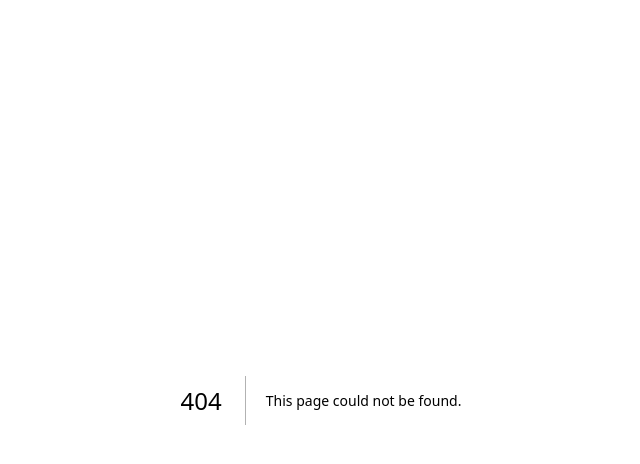
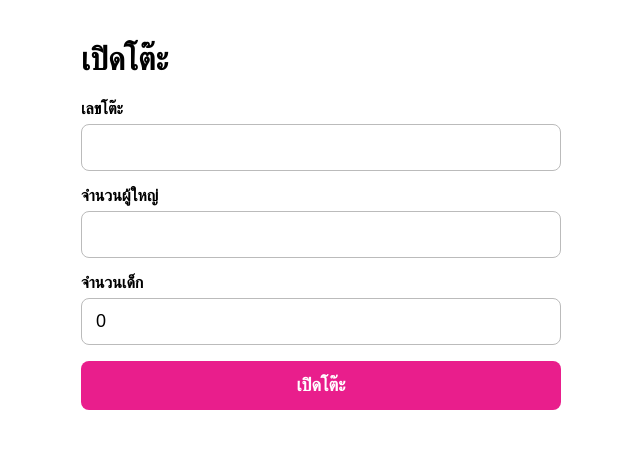
Before and after one commit to s6904035612074-source/ZooBing, a Next.js app: page /generate-qr in a window 1280 px wide. Before the commit this address had no page. Shown: the top 464 px of the page, without its empty margins (319-959 px from the left). Built offline with nearby package versions, Linux system fonts and the light colour scheme.

Commit message:
Rename generate-qr to app/generate-qr/page.js

```diff
--- /dev/null
+++ b/app/generate-qr/page.js
@@ -0,0 +1,355 @@
+"use client";
+
+import { useState } from "react";
+import { supabase } from "../../lib/supabaseClient";
+
+const styles = {
+  main: { maxWidth: 480, margin: "0 auto", padding: 20 },
+  field: { display: "block", marginBottom: 16 },
+  label: { display: "block", marginBottom: 6, fontWeight: 600 },
+  input: {
+    width: "100%",
+    boxSizing: "border-box",
+    padding: "12px 14px",
+    fontSize: 18,
+    border: "1px solid #bbb",
+    borderRadius: 8,
+  },
+  btn: {
+    padding: "14px 18px",
+    fontSize: 18,
+    fontWeight: 600,
+    border: "none",
+    borderRadius: 8,
+    cursor: "pointer",
+  },
+  primary: { background: "#e91e8c", color: "#fff" },
+  danger: { background: "#d32f2f", color: "#fff" },
+  neutral: { background: "#e0e0e0", color: "#222" },
+  warn: {
+    background: "#fdecea",
+    border: "3px solid #d32f2f",
+    borderRadius: 12,
+    padding: 18,
+    marginTop: 24,
+    fontSize: 20,
+  },
+  error: { color: "#d32f2f", marginTop: 12 },
+  info: { color: "#555", marginTop: 12 },
+  overlay: {
+    position: "fixed",
+    inset: 0,
+    background: "rgba(0,0,0,0.5)",
+    display: "flex",
+    alignItems: "center",
+    justifyContent: "center",
+    padding: 20,
+    zIndex: 10,
+  },
+  dialog: {
+    background: "#fff",
+    borderTop: "8px solid #d32f2f",
+    borderRadius: 12,
+    padding: 24,
+    width: "100%",
+    maxWidth: 400,
+    fontSize: 20,
+  },
+};
+
+function minutesSince(iso) {
+  return Math.max(0, Math.floor((Date.now() - new Date(iso).getTime()) / 60000));
+}
+
+export default function GenerateQrPage() {
+  const [tableNumber, setTableNumber] = useState("");
+  const [adultCount, setAdultCount] = useState("");
+  const [childCount, setChildCount] = useState("0");
+
+  const [loading, setLoading] = useState(false);
+  const [error, setError] = useState("");
+  const [info, setInfo] = useState("");
+
+  const [existing, setExisting] = useState(null); // session เก่าที่ยังเปิดอยู่
+  const [showConfirm, setShowConfirm] = useState(false);
+  const [result, setResult] = useState(null); // { session, url }
+  const [copied, setCopied] = useState(false);
+
+  function resetMessages() {
+    setError("");
+    setInfo("");
+  }
+
+  function onTableChange(value) {
+    setTableNumber(value);
+    // เปลี่ยนโต๊ะแล้ว ข้อมูลเตือนเดิมใช้ไม่ได้
+    setExisting(null);
+    setShowConfirm(false);
+    resetMessages();
+  }
+
+  async function handleOpenTable(e) {
+    e.preventDefault();
+    resetMessages();
+    setResult(null);
+
+    const table = parseInt(tableNumber, 10);
+    const adults = parseInt(adultCount, 10);
+    const children = parseInt(childCount || "0", 10);
+
+    if (!Number.isInteger(table) || table <= 0) {
+      setError("กรุณากรอกเลขโต๊ะให้ถูกต้อง");
+      return;
+    }
+    if (!Number.isInteger(adults) || adults < 0 || !Number.isInteger(children) || children < 0) {
+      setError("จำนวนผู้ใหญ่/เด็กต้องเป็นตัวเลขตั้งแต่ 0 ขึ้นไป");
+      return;
+    }
+    if (adults + children === 0) {
+      setError("ต้องมีลูกค้าอย่างน้อย 1 คน");
+      return;
+    }
+
+    setLoading(true);
+    try {
+      // 1) เช็คว่าโต๊ะนี้มี session ที่ยังเปิดอยู่หรือไม่
+      const { data: openSession, error: checkErr } = await supabase
+        .from("sessions")
+        .select("id, adult_count, child_count, created_at")
+        .eq("table_number", table)
+        .eq("status", "open")
+        .order("created_at", { ascending: false })
+        .limit(1)
+        .maybeSingle();
+
+      if (checkErr) throw checkErr;
+
+      if (openSession) {
+        setExisting({ ...openSession, table_number: table });
+        return;
+      }
+
+      // 2) ไม่มี -> สร้าง session ใหม่
+      const { data: created, error: insertErr } = await supabase
+        .from("sessions")
+        .insert({
+          table_number: table,
+          adult_count: adults,
+          child_count: children,
+          status: "open",
+        })
+        .select("id, table_number, adult_count, child_count, created_at")
+        .single();
+
+      if (insertErr) throw insertErr;
+
+      setExisting(null);
+      setResult({
+        session: created,
+        url: `${window.location.origin}/order/${created.table_number}`,
+      });
+    } catch (err) {
+      setError("เกิดข้อผิดพลาด: " + (err?.message || "ไม่ทราบสาเหตุ"));
+    } finally {
+      setLoading(false);
+    }
+  }
+
+  async function handleConfirmClose() {
+    if (!existing) return;
+    resetMessages();
+    setLoading(true);
+    try {
+      // update เฉพาะแถวนี้ และเฉพาะที่ยังเป็น open อยู่
+      const { data, error: updErr } = await supabase
+        .from("sessions")
+        .update({ status: "closed" })
+        .eq("id", existing.id)
+        .eq("status", "open")
+        .select("id");
+
+      if (updErr) throw updErr;
+
+      if (!data || data.length === 0) {
+        setInfo("โต๊ะเดิมถูกปิดไปแล้ว กด \"เปิดโต๊ะ\" ได้เลย");
+      } else {
+        setInfo("ปิดโต๊ะเดิมเรียบร้อย กด \"เปิดโต๊ะ\" เพื่อเปิดใหม่");
+      }
+      setShowConfirm(false);
+      setExisting(null);
+    } catch (err) {
+      setError("ปิดโต๊ะเดิมไม่สำเร็จ: " + (err?.message || "ไม่ทราบสาเหตุ"));
+      setShowConfirm(false);
+    } finally {
+      setLoading(false);
+    }
+  }
+
+  async function handleCopy() {
+    if (!result) return;
+    try {
+      await navigator.clipboard.writeText(result.url);
+    } catch (err) {
+      // fallback สำหรับเบราว์เซอร์ที่ไม่รองรับ clipboard API
+      const ta = document.createElement("textarea");
+      ta.value = result.url;
+      document.body.appendChild(ta);
+      ta.select();
+      document.execCommand("copy");
+      document.body.removeChild(ta);
+    }
+    setCopied(true);
+    setTimeout(() => setCopied(false), 2000);
+  }
+
+  function handleNewTable() {
+    setResult(null);
+    setCopied(false);
+    setTableNumber("");
+    setAdultCount("");
+    setChildCount("0");
+    resetMessages();
+  }
+
+  if (result) {
+    const s = result.session;
+    const qrSrc = `https://api.qrserver.com/v1/create-qr-code/?size=300x300&data=${encodeURIComponent(result.url)}`;
+    return (
+      <main style={{ ...styles.main, textAlign: "center" }}>
+        <h1>เปิดโต๊ะสำเร็จ ✅</h1>
+        <img
+          src={qrSrc}
+          alt={`QR Code โต๊ะ ${s.table_number}`}
+          width={300}
+          height={300}
+          style={{ maxWidth: "100%", height: "auto", border: "1px solid #ddd", borderRadius: 8 }}
+        />
+        <p style={{ fontSize: 24, fontWeight: 700, margin: "16px 0 8px" }}>
+          โต๊ะ {s.table_number} · ผู้ใหญ่ {s.adult_count} · เด็ก {s.child_count}
+        </p>
+        <div style={{ display: "flex", alignItems: "center", justifyContent: "center", gap: 8, flexWrap: "wrap" }}>
+          <span style={{ fontSize: 18, wordBreak: "break-all" }}>{result.url}</span>
+          <button
+            type="button"
+            onClick={handleCopy}
+            style={{ ...styles.btn, ...styles.neutral, padding: "8px 12px", fontSize: 15 }}
+          >
+            {copied ? "คัดลอกแล้ว ✓" : "คัดลอกลิงก์"}
+          </button>
+        </div>
+        <button
+          type="button"
+          onClick={handleNewTable}
+          style={{ ...styles.btn, ...styles.primary, marginTop: 24 }}
+        >
+          เปิดโต๊ะอื่น
+        </button>
+      </main>
+    );
+  }
+
+  return (
+    <main style={styles.main}>
+      <h1>เปิดโต๊ะ</h1>
+
+      <form onSubmit={handleOpenTable}>
+        <label style={styles.field}>
+          <span style={styles.label}>เลขโต๊ะ</span>
+          <input
+            type="number"
+            inputMode="numeric"
+            min="1"
+            value={tableNumber}
+            onChange={(e) => onTableChange(e.target.value)}
+            style={styles.input}
+            required
+          />
+        </label>
+
+        <label style={styles.field}>
+          <span style={styles.label}>จำนวนผู้ใหญ่</span>
+          <input
+            type="number"
+            inputMode="numeric"
+            min="0"
+            value={adultCount}
+            onChange={(e) => setAdultCount(e.target.value)}
+            style={styles.input}
+            required
+          />
+        </label>
+
+        <label style={styles.field}>
+          <span style={styles.label}>จำนวนเด็ก</span>
+          <input
+            type="number"
+            inputMode="numeric"
+            min="0"
+            value={childCount}
+            onChange={(e) => setChildCount(e.target.value)}
+            style={styles.input}
+            required
+          />
+        </label>
+
+        <button
+          type="submit"
+          disabled={loading}
+          style={{ ...styles.btn, ...styles.primary, width: "100%", opacity: loading ? 0.6 : 1 }}
+        >
+          {loading ? "กำลังดำเนินการ..." : "เปิดโต๊ะ"}
+        </button>
+      </form>
+
+      {error && <p style={styles.error}>{error}</p>}
+      {info && <p style={styles.info}>{info}</p>}
+
+      {existing && (
+        <div style={styles.warn} role="alert">
+          <p style={{ marginTop: 0, fontWeight: 700, color: "#b71c1c" }}>
+            ⚠️ โต๊ะนี้มีลูกค้าอยู่ระหว่างทานอาหาร กรุณาปิดออเดอร์เดิมก่อน
+          </p>
+          <button
+            type="button"
+            onClick={() => setShowConfirm(true)}
+            disabled={loading}
+            style={{ ...styles.btn, ...styles.danger }}
+          >
+            ปิดออเดอร์เดิม
+          </button>
+        </div>
+      )}
+
+      {existing && showConfirm && (
+        <div style={styles.overlay}>
+          <div style={styles.dialog} role="dialog" aria-modal="true">
+            <h2 style={{ marginTop: 0 }}>ยืนยันปิดโต๊ะเดิม</h2>
+            <p>โต๊ะ {existing.table_number}</p>
+            <p>
+              ผู้ใหญ่ {existing.adult_count} · เด็ก {existing.child_count}
+            </p>
+            <p>เปิดมาแล้ว {minutesSince(existing.created_at)} นาที</p>
+            <div style={{ display: "flex", gap: 12, marginTop: 20 }}>
+              <button
+                type="button"
+                onClick={() => setShowConfirm(false)}
+                disabled={loading}
+                style={{ ...styles.btn, ...styles.neutral, flex: 1 }}
+              >
+                ยกเลิก
+              </button>
+              <button
+                type="button"
+                onClick={handleConfirmClose}
+                disabled={loading}
+                style={{ ...styles.btn, ...styles.danger, flex: 1, opacity: loading ? 0.6 : 1 }}
+              >
+                {loading ? "กำลังปิด..." : "ยืนยันปิดโต๊ะเดิม"}
+              </button>
+            </div>
+          </div>
+        </div>
+      )}
+    </main>
+  );
+}
```
